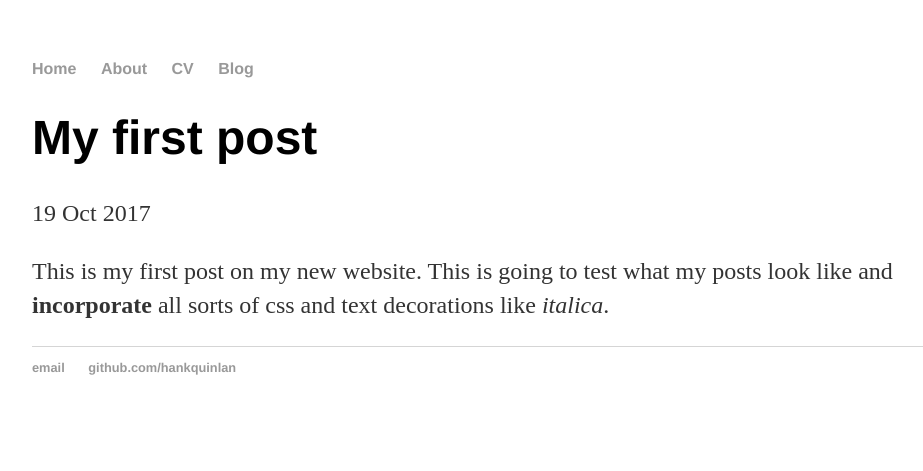
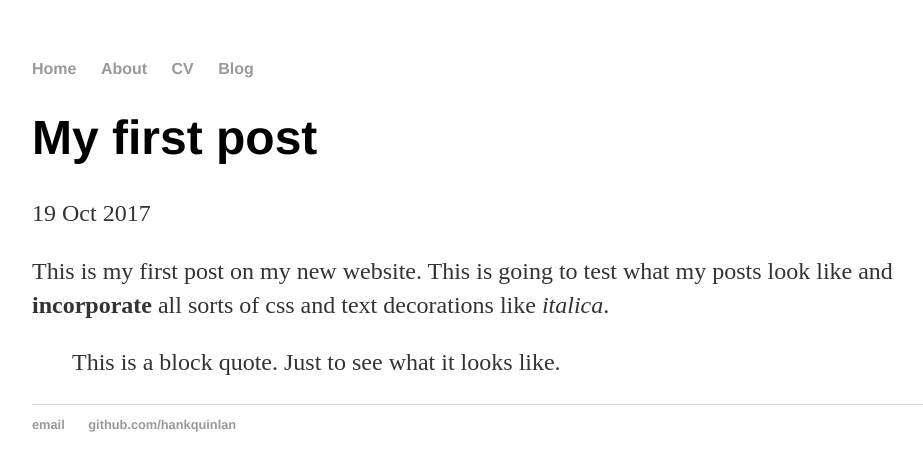
Before and after one commit to fernfuschia/fernfuschia.github.io, a Jekyll site: the page built from _posts/2017-10-19-my-first-post.md, in a window 1280 px wide. Shown: the top 471 px of the page, without its empty margins (160-1083 px from the left). Built offline with Jekyll 4.4.1, drawn with Linux system fonts in a browser that asks for light colours.

Commit message:
Update 2017-10-19-my-first-post.md

```diff
--- a/_posts/2017-10-19-my-first-post.md
+++ b/_posts/2017-10-19-my-first-post.md
@@ -6,3 +6,7 @@ date: 2017-10-19
 
 This is my first post on my new website. This is going to test what my posts look like and <b>incorporate</b> all sorts of
 css and text decorations like <i>italica</i>.
+
+<blockquote>
+<p> This is a block quote. Just to see what it looks like.</p>
+</blockquote>
```
